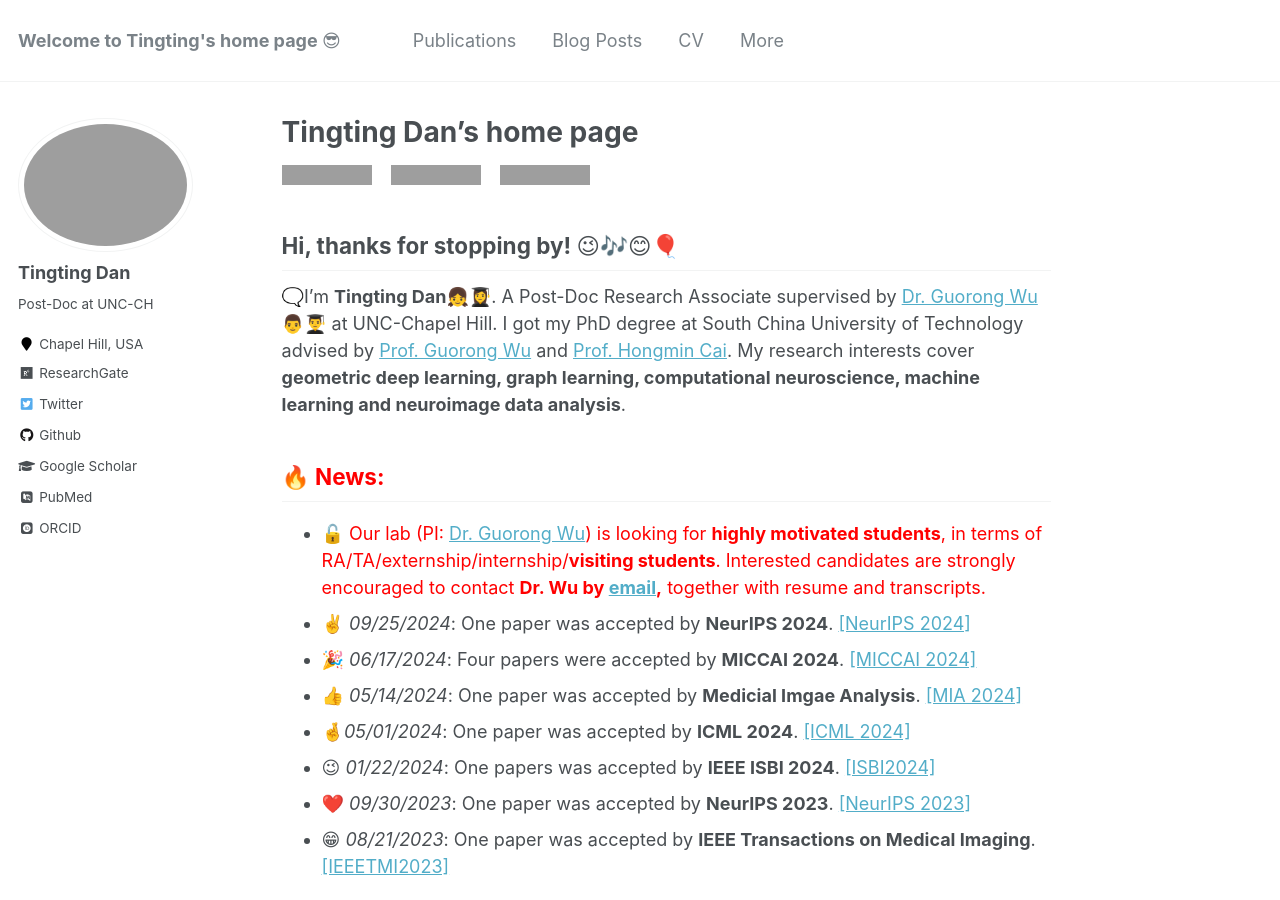
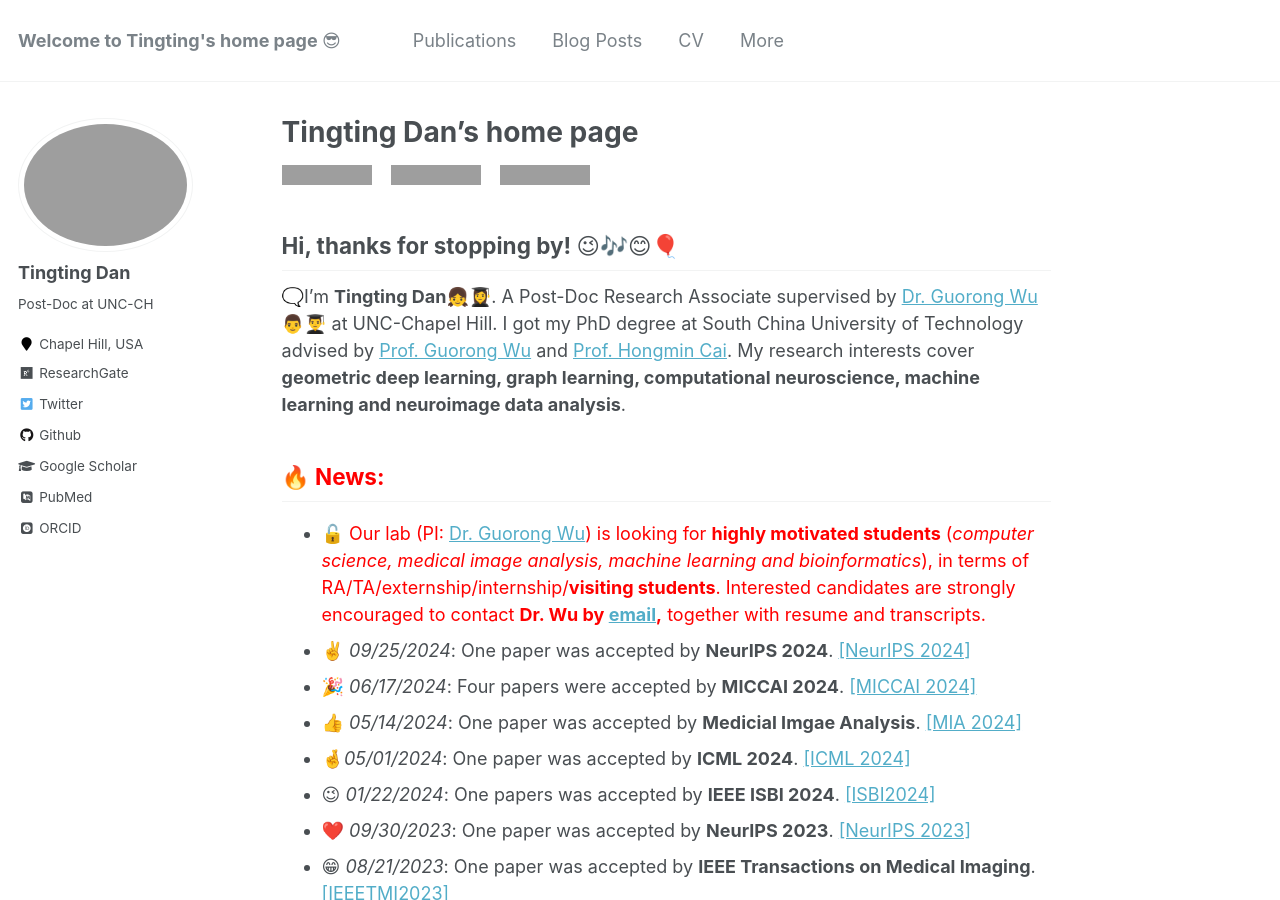
Before and after one commit to Dandy5721/dandy.github.io, a Jekyll site: the page built from _pages/about.md, in a window 1280 px wide and 900 px high. Built offline with Jekyll 4.4.1, drawn with Linux system fonts in a browser that asks for light colours; some web fonts are replaced; comment, search, counter and statistics services are not loaded; grey boxes are pictures that could not be loaded.

Commit message:
Update about.md

```diff
--- a/_pages/about.md
+++ b/_pages/about.md
@@ -17,7 +17,7 @@
 🗨️I'm **Tingting Dan**👧👩‍🎓. A Post-Doc Research Associate supervised by [Dr. Guorong Wu](https://www.acmlab.org/team)👨👨‍🎓 at UNC-Chapel Hill. I got my PhD degree at South China University of Technology advised by [Prof. Guorong Wu](https://scholar.google.com/citations?user=XVsMB2kAAAAJ&hl=en) and [Prof. Hongmin Cai](https://scholar.google.com.hk/citations?user=B2BWq_EAAAAJ&hl=zh-CN). My research interests cover **geometric deep learning, graph learning, computational neuroscience, machine learning and neuroimage data analysis**.
 
 ## 🔥 <span style="color:red">**News:**</span>
- - 🔓 <span style="color:red"> Our lab (PI: [Dr. Guorong Wu](https://www.acmlab.org/team)) is looking for **highly motivated students**, in terms of RA/TA/externship/internship/**visiting students**. Interested candidates are strongly encouraged to contact **Dr. Wu by [email](grwu@med.unc.edu),** together with resume and transcripts.</span>
+ - 🔓 <span style="color:red"> Our lab (PI: [Dr. Guorong Wu](https://www.acmlab.org/team)) is looking for **highly motivated students** (*computer science, medical image analysis, machine learning and bioinformatics*), in terms of RA/TA/externship/internship/**visiting students**. Interested candidates are strongly encouraged to contact **Dr. Wu by [email](grwu@med.unc.edu),** together with resume and transcripts.</span>
  - ✌️ _09/25/2024_: One paper was accepted by **NeurIPS 2024**. [[NeurIPS 2024]](https://www.researchgate.net/publication/384365261_NeuroPath_A_Neural_Pathway_Transformer_for_Joining_the_Dots_of_Human_Connectomes)
  - 🎉 _06/17/2024_: Four papers were accepted by **MICCAI 2024**. [[MICCAI 2024]](https://www.sciencedirect.com/science/article/abs/pii/S136184152400135X)
  - 👍 _05/14/2024_: One paper was accepted by **Medicial Imgae Analysis**. [[MIA 2024]](https://www.sciencedirect.com/science/article/abs/pii/S136184152400135X)
```
